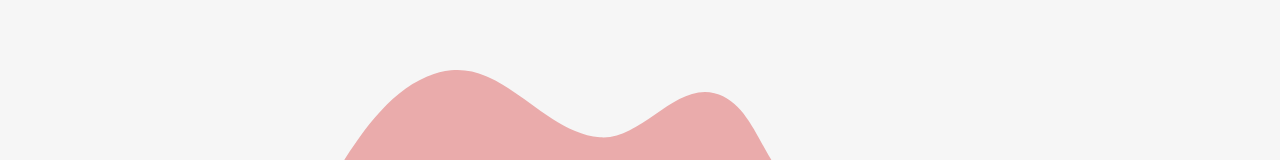
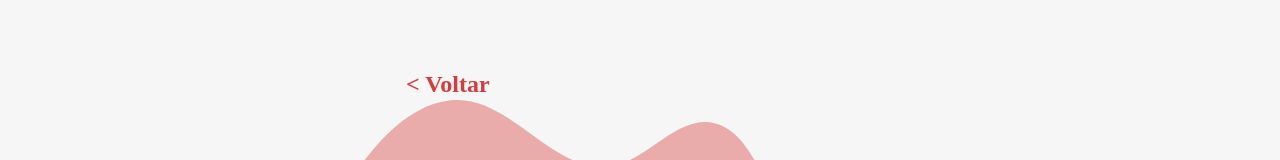
Before and after one commit to Chikrem/react-aluroni-router, a React (Create React App) app: page /prato/1 in a window 1280 px wide. Shown: the part 434-594 px from the top of the page. Built offline with nearby package versions, Linux system fonts and the light colour scheme; a web font is replaced by a local one.

Commit message:
useNavigate para navegar

```diff
--- a/src/index.css
+++ b/src/index.css
@@ -10,3 +10,9 @@ body {
   box-sizing: border-box;
   font-family: 'Italiana', serif;
 }
+
+#root > main.container {
+  display: flex;
+  flex-direction: column;
+  min-height: 100vh;
+}
--- a/src/pages/NotFound/index.tsx
+++ b/src/pages/NotFound/index.tsx
@@ -1,14 +1,23 @@
 import styles from './NotFound.module.scss';
 import { ReactComponent as NotFoundImage } from 'assets/not_found.svg';
 import classNames from 'classnames';
+import { useNavigate } from 'react-router-dom';
 import stylesTema from 'styles/Tema.module.scss';
 
 export default function NotFound() {
+
+  const navigate = useNavigate();
+
   return(
     <div className={classNames({
       [styles.container]: true,
       [stylesTema.container]: true
     })}>
+      <div className={styles.voltar}>
+        <button onClick={() => navigate(-1)}>
+          {'< Voltar'}
+        </button>
+      </div>
       <NotFoundImage />
     </div>
   );
--- a/src/routes.js
+++ b/src/routes.js
@@ -9,7 +9,7 @@ import NotFound from 'pages/NotFound';
 
 export default function AppRouter() {
   return (
-    <main>
+    <main className='container'>
       <Router>
         <Menu />
         <Routes>
```
